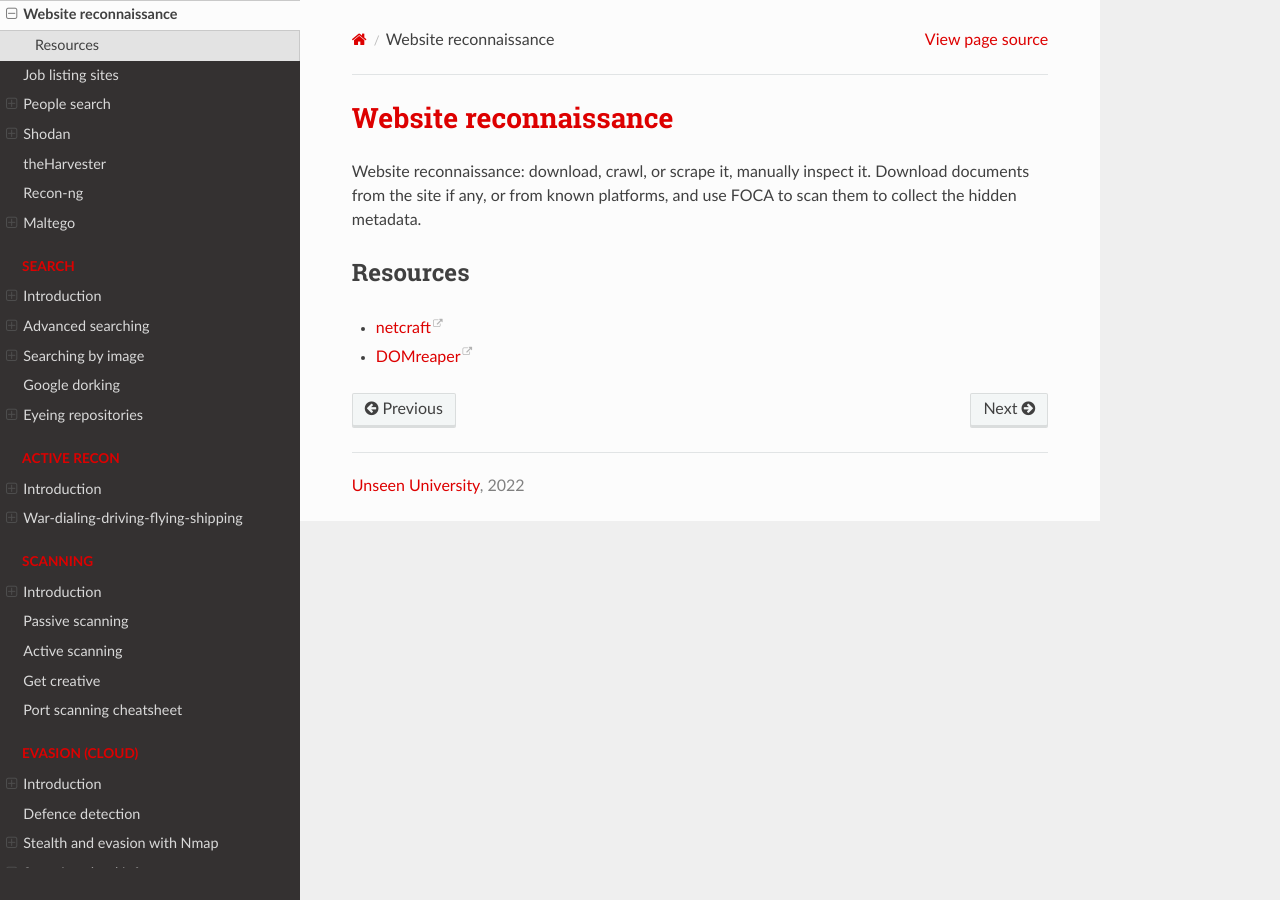
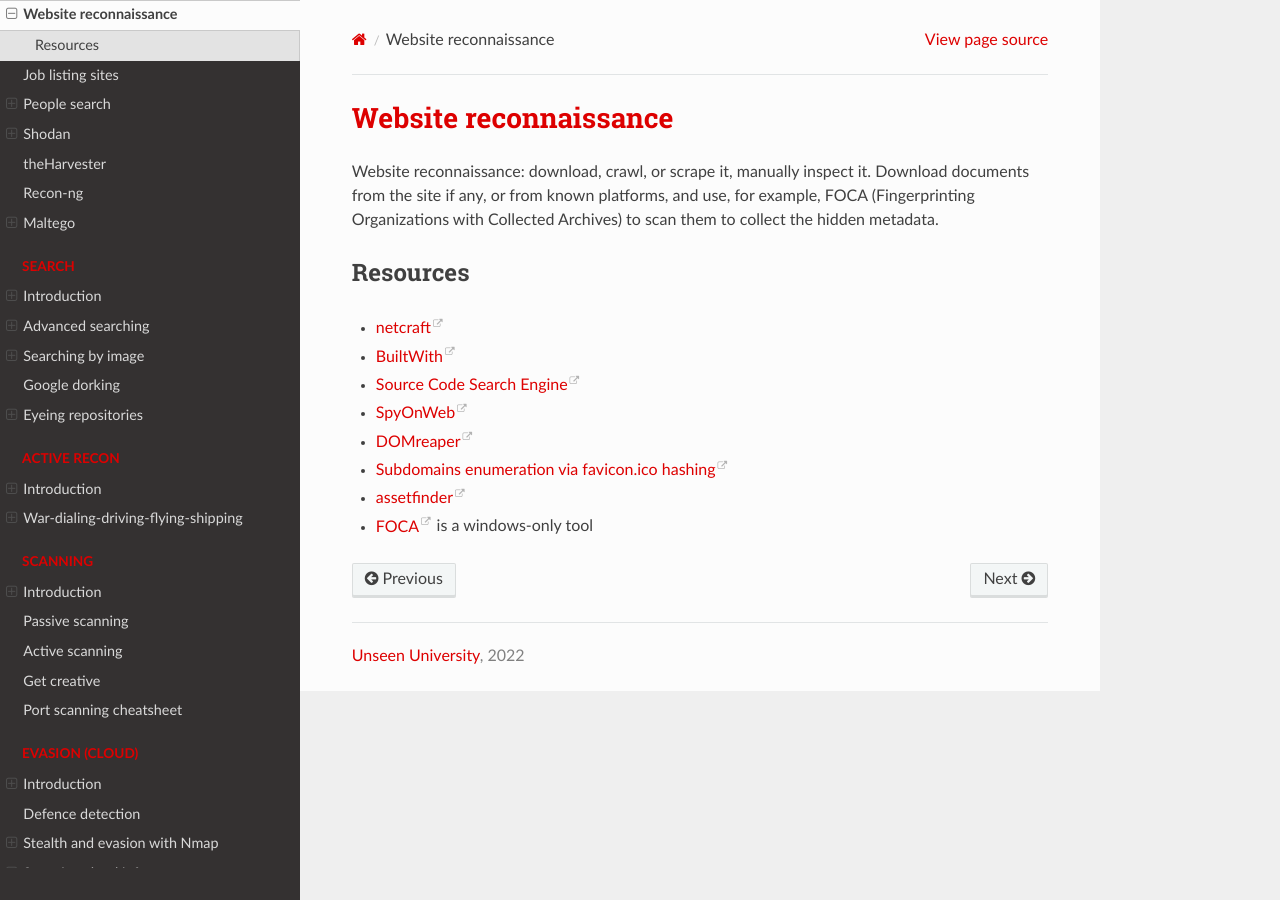
Before and after one commit to tymyrddin/red-recon, a Sphinx documentation site: the page built from source/docs/osint/website.md, in a window 1280 px wide. Built offline with Sphinx 7.4.7 and the Read the Docs theme 2.0.0, drawn with Linux system fonts in a browser that asks for light colours.

```diff
--- a/source/docs/osint/website.md
+++ b/source/docs/osint/website.md
@@ -1,9 +1,16 @@
 # Website reconnaissance
 
 Website reconnaissance: download, crawl, or scrape it, manually inspect it. Download documents from the site if any,
-or from known platforms, and use FOCA to scan them to collect the hidden metadata.
+or from known platforms, and use, for example, FOCA (Fingerprinting Organizations with Collected Archives) to scan
+them to collect the hidden metadata.
 
 ## Resources
 
 * [netcraft](https://www.netcraft.com/)
+* [BuiltWith](https://builtwith.com/)
+* [Source Code Search Engine](https://publicwww.com/)
+* [SpyOnWeb](https://spyonweb.com/)
 * [DOMreaper](http://domreaper.com/)
+* [Subdomains enumeration via favicon.ico hashing](https://github.com/m4ll0k/BBTz/blob/master/favihash.py)
+* [assetfinder](https://github.com/tomnomnom/assetfinder)
+* [FOCA](https://github.com/ElevenPaths/FOCA) is a windows-only tool
```
Also changed, not shown: source/docs/domains/assets.md (+4 -0 lines), source/docs/domains/whois.md (+10 -0 lines).
